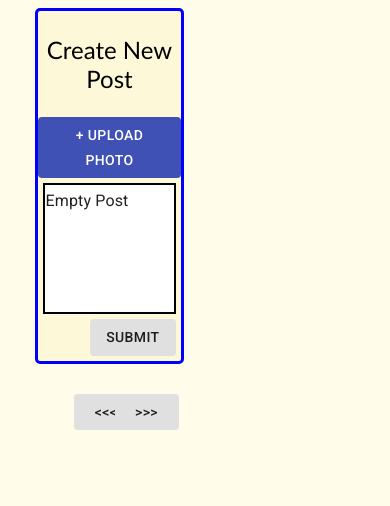
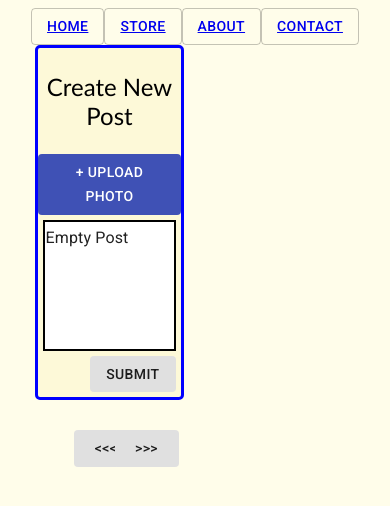
Before and after one commit to DylanLaw03/liv-a-little, a React (Create React App) app: page / in a window 390 px wide. Shown: the top 506 px of the page. Built offline with nearby package versions, Linux system fonts and the light colour scheme; no server answers.

Commit message:
Mobile friendly navbar hopefully

```diff
--- a/src/App.css
+++ b/src/App.css
@@ -5,28 +5,11 @@ textarea {
 }
 
 /*Navbar CSS*/
-.navLink {
+
+.navbar{
   display: flex;
-  align-items: center;
+  flex-direction: row;
   justify-content: center;
-  font-size: 24px;
-  text-decoration: none;
-  color: black;
-  height: 75px;
-  border-bottom: 1px solid gray;
-  border-right: 1px solid gray;
-}
-
-.navbar {
-  display: flex;
-  flex-direction: column;
-  justify-content: top;
-  position: fixed;
-  left: 0px;
-  top: 0px;
-  width: 160px;
-  height: 100%;
-  border-top: 1px solid gray;
 }
 
 .top-left-logo-box {
--- a/src/App.js
+++ b/src/App.js
@@ -7,6 +7,7 @@ function App() {
   return (
     <div className='app'>
       <nav>
+        <NavBar />
       </nav>
       <Outlet />
     </div>
--- a/src/components/navbar/navbar.js
+++ b/src/components/navbar/navbar.js
@@ -1,20 +1,44 @@
 import React from 'react';
+import { Button } from '@material-ui/core';
+import { Link } from 'react-router-dom';
 import { Box } from '@material-ui/core';
-import { NavbarItem } from './navbaritem';
 
 
 
 // navbar component to hold navbar items
 export const NavBar = (props) => {
+  return (
+    <Box className='navbar'>
 
-    return (
-        // return list of all pages
-        <div className='navbar'>
-                <Box className='top-left-logo-box'><img className='top-left-logo-image' src='./liv-a-little.png' alt="Liv a little logo"></img></Box>
-                <NavbarItem text="Home" link="/" />
-                <NavbarItem text="Store" link="/store" />
-                <NavbarItem text="About" link="/about" />
-                <NavbarItem text="Contact" link="/contact" />
-        </div>
-    )
+        <Button className='nav-button'
+        variant='outlined'>
+            <Link to={'./'} className='navLink'>
+                Home
+            </Link>
+        </Button>
+
+
+        <Button className='nav-button'
+        variant='outlined'>
+            <Link to={'./store'} className='navLink'>
+                Store
+            </Link>
+        </Button>
+
+        <Button className='nav-button'
+        variant='outlined'>
+            <Link to={'./about'} className='navLink'>
+                About
+            </Link>
+        </Button>
+
+        <Button className='nav-button'
+        variant='outlined'>
+            <Link to={'./contact'} className='navLink'>
+                Contact
+            </Link>
+        </Button>
+    </Box>
+
+  );
 }
```
